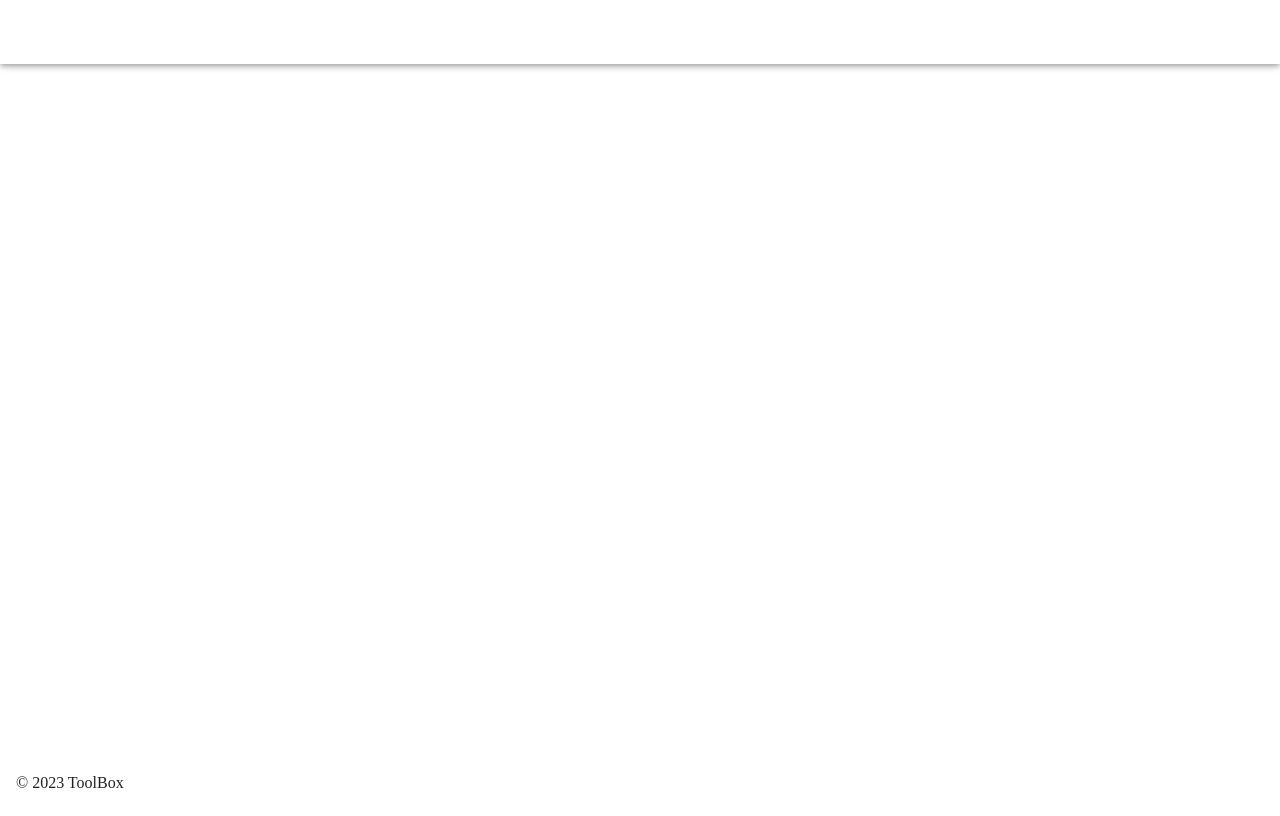
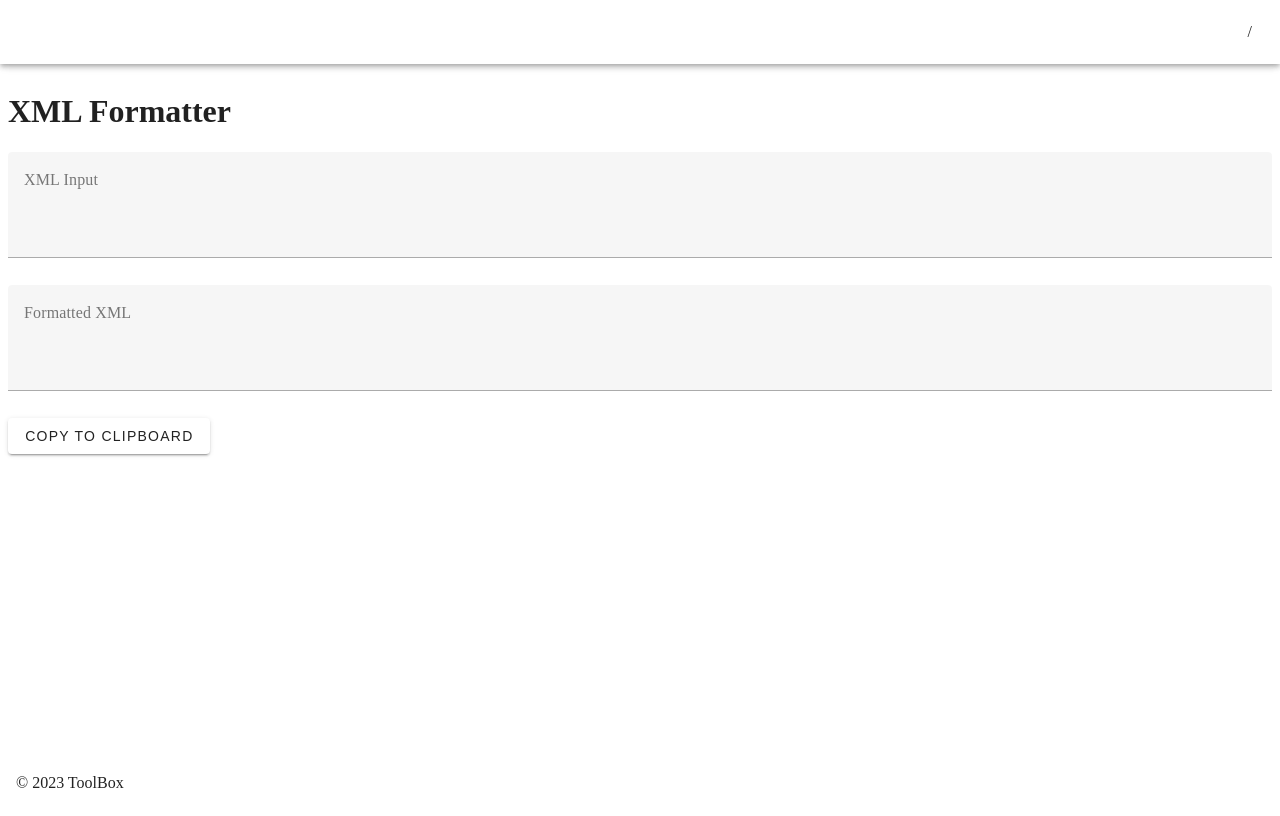
Before and after one commit to foresukecom/toolbox, a Vue app: page /xml-formatter in a window 1280 px wide. Before the commit this address had no page. Built offline with nearby package versions, Linux system fonts and the light colour scheme.

Commit message:
feat: xml整形

```diff
--- a/package.json
+++ b/package.json
@@ -21,7 +21,8 @@
     "vue": "^3.2.13",
     "vue-router": "^4.1.6",
     "vuetify": "^3.0.0-beta.0",
-    "webfontloader": "^1.0.0"
+    "webfontloader": "^1.0.0",
+    "xml-formatter": "^3.3.2"
   },
   "devDependencies": {
     "@babel/core": "^7.12.16",
--- a/src/components/Header.vue
+++ b/src/components/Header.vue
@@ -24,6 +24,7 @@ export default {
         { path: '/text-hash', text: 'テキストハッシュ' },
         { path: '/video-to-gif', text: 'ビデオからGIFへ' },
         { path: '/json-formatter', text: 'JSON整形' },
+        { path: '/xml-formatter', text: 'XML整形' },
         { path: '/text-case-converter', text: 'テキストケース変換' },
         { path: '/countdown-to-holidays', text: '祝日タイマー' },
       ];
--- a/src/router/index.js
+++ b/src/router/index.js
@@ -4,6 +4,7 @@ import ClientInfo from '../views/ClientInfo.vue';
 import TextHash from '../views/TextHash.vue';
 import VideoToGif from '../views/VideoToGif.vue';
 import JsonFormatter from '../views/JsonFormatter.vue';
+import XmlFormatter from '../views/XmlFormatter.vue';
 import TextCaseConverter from '../views/TextCaseConverter.vue';
 import CountdownToHolidays from '../views/CountdownToHolidays.vue';
 
@@ -34,6 +35,11 @@ const routes = [
     component: JsonFormatter,
   },
   {
+    path: "/xml-formatter",
+    name: "xml-formatter",
+    component: XmlFormatter,
+  },
+  {
     path: "/text-case-converter",
     name: "text-case-converter",
     component: TextCaseConverter,
--- a/src/views/HomePage.vue
+++ b/src/views/HomePage.vue
@@ -38,6 +38,11 @@ export default {
           route: 'json-formatter',
         },
         {
+          title: 'xml整形',
+          image: 'https://via.placeholder.com/200',
+          route: 'xml-formatter',
+        },
+        {
           title: 'テキストケース変換',
           image: 'https://via.placeholder.com/200',
           route: 'text-case-converter',
--- /dev/null
+++ b/src/views/XmlFormatter.vue
@@ -0,0 +1,68 @@
+<template>
+  <div>
+    <h1>XML Formatter</h1>
+    <v-textarea
+      label="XML Input"
+      auto-grow
+      v-model="inputXml"
+      @input="formatXml"
+    ></v-textarea>
+    <v-textarea
+      label="Formatted XML"
+      auto-grow
+      readonly
+      :value="formattedXml"
+    ></v-textarea>
+    <v-btn @click="copyToClipboard">Copy to Clipboard</v-btn>
+    <v-snackbar
+      v-model="snackbar"
+      :timeout="3000"
+      :color="snackbarColor"
+    >
+      {{ snackbarText }}
+    </v-snackbar>
+  </div>
+</template>
+
+<script>
+import format from 'xml-formatter';
+
+export default {
+  data() {
+    return {
+      inputXml: "",
+      formattedXml: "",
+      snackbar: false,
+      snackbarText: "",
+      snackbarColor: "",
+    };
+  },
+  methods: {
+    formatXml() {
+      try {
+        this.formattedXml = format(this.inputXml, { indentation: "  " });
+        this.snackbarColor = "success";
+        this.snackbarText = "XML formatted successfully";
+      } catch (error) {
+        this.formattedXml = "Invalid XML";
+        this.snackbarColor = "error";
+        this.snackbarText = "Invalid XML input";
+      }
+    },
+    copyToClipboard() {
+      navigator.clipboard.writeText(this.formattedXml).then(
+        () => {
+          this.snackbarColor = "success";
+          this.snackbarText = "Copied to clipboard";
+          this.snackbar = true;
+        },
+        () => {
+          this.snackbarColor = "error";
+          this.snackbarText = "Failed to copy";
+          this.snackbar = true;
+        }
+      );
+    },
+  },
+};
+</script>
```
Also changed, not shown: 2 other files (tests, documents, lock files or other folders).
